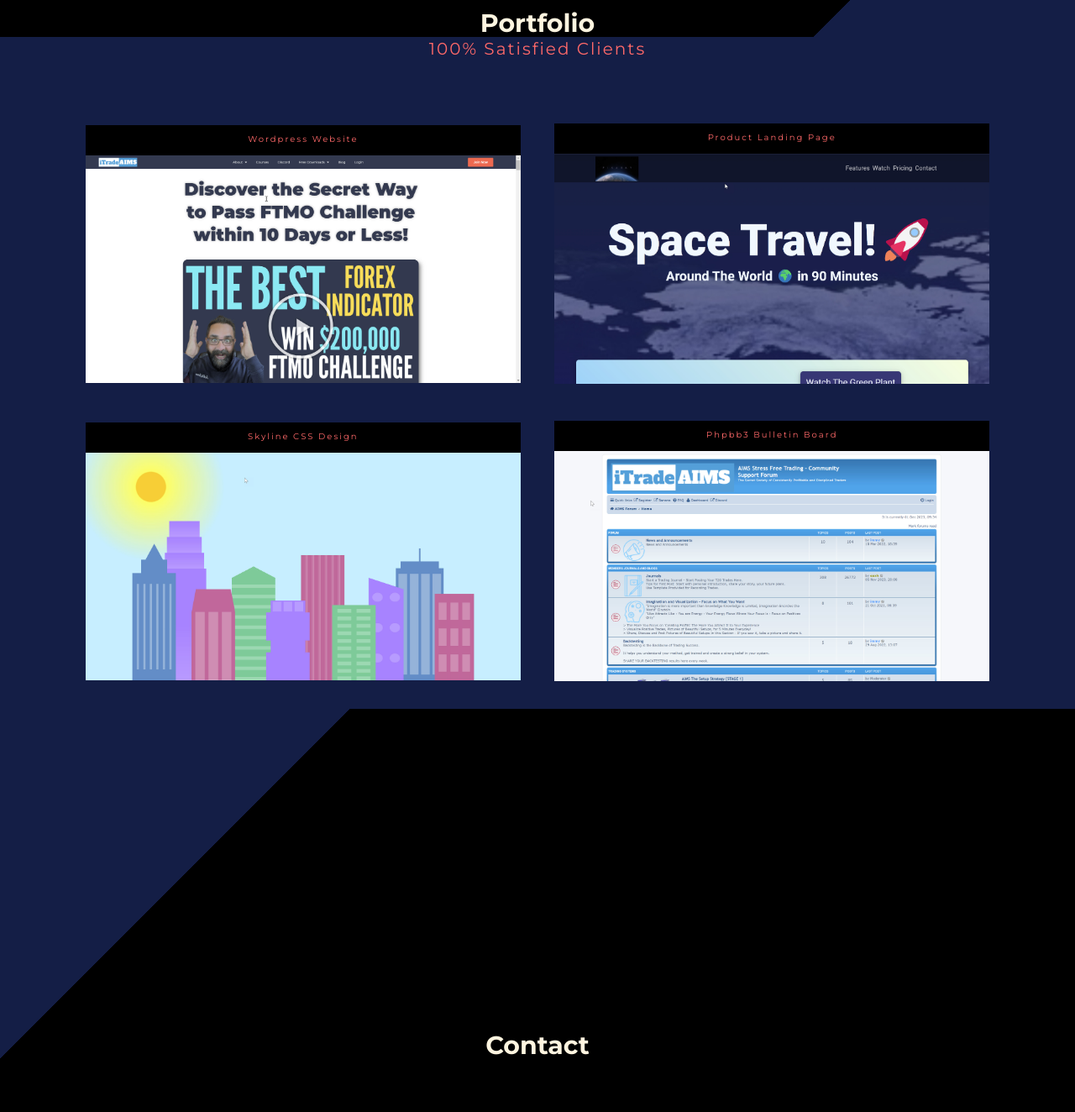
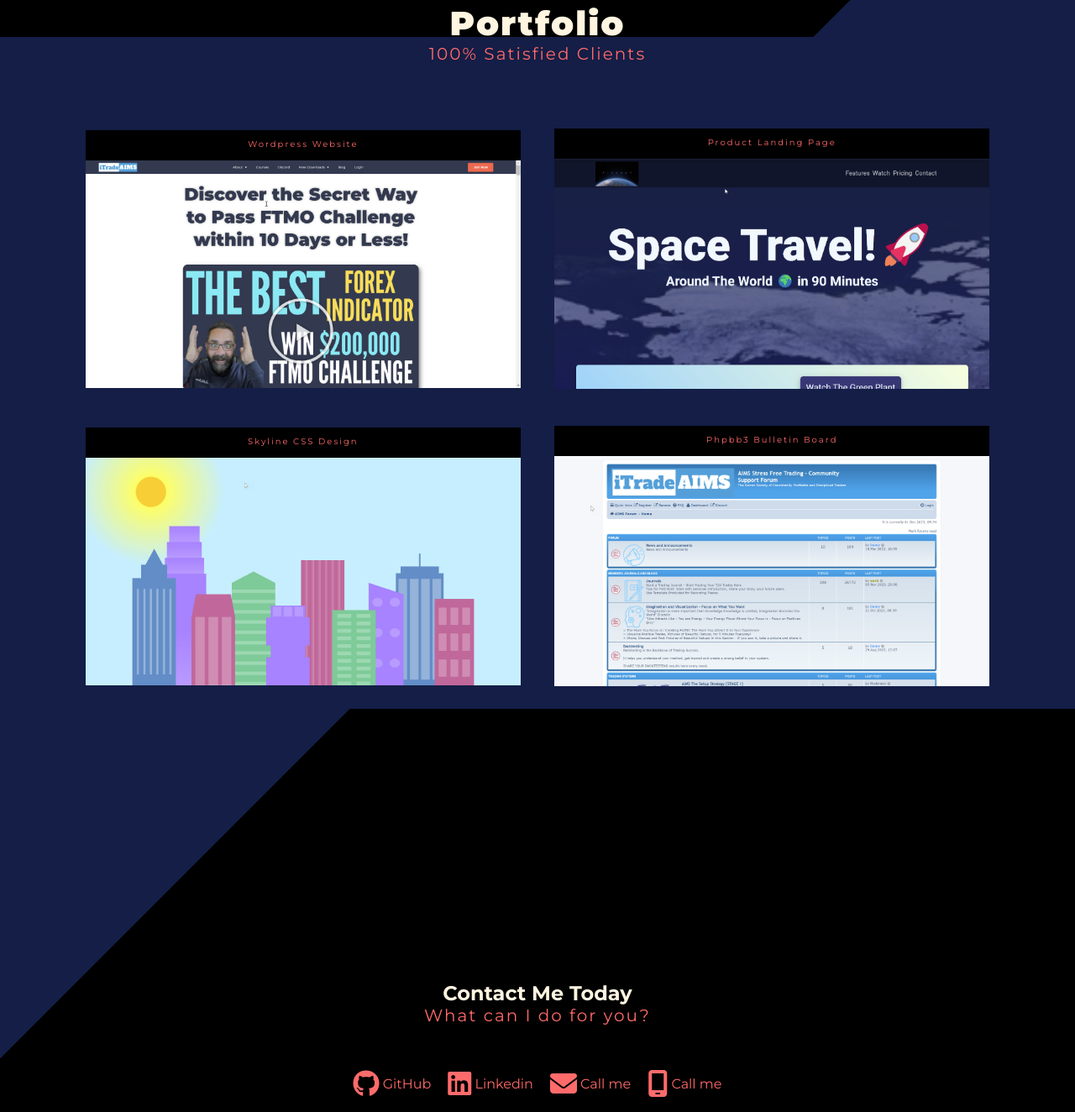
Before and after one commit to immy2good/portfolio, a plain HTML site: page index.html in a window 1280 px wide. Shown: the part 756-2080 px from the top of the page at 84% size. Drawn offline with Linux system fonts and the light colour scheme.

Commit message:
Update index.html

```diff
--- a/index.html
+++ b/index.html
@@ -15,6 +15,8 @@
         <link rel="preconnect" href="https://fonts.googleapis.com">
         <link rel="preconnect" href="https://fonts.gstatic.com" crossorigin>
         <link href="https://fonts.googleapis.com/css2?family=Montserrat:ital,wght@0,100;0,200;0,300;0,400;0,500;0,600;0,700;0,800;0,900;1,100;1,200;1,300;1,400;1,500;1,600;1,700;1,800;1,900&display=swap" rel="stylesheet">
+        <script src="https://kit.fontawesome.com/6c771f449a.js" crossorigin="anonymous"></script>
+
     </head>
     <body>
         <!--[if lt IE 7]>
@@ -40,7 +42,7 @@
             <div class="cover">
 
                 <h1 class="center-text">Hi! I M Yousafzai</h1>
-                <p>Web Developer and Digital Marketer</p>
+                <p class="center-text">Web Developer and Digital Marketer</p>
 
             </div>
 
@@ -53,9 +55,9 @@
 
         <section id="portfolio">
             <div class="portfolio">
-                <h1 class="center-text">Portfolio</h1>
+                <h2 class="center-text"> Portfolio</h2>
                 <p class="center-text">100% Satisfied Clients</p>
-                <div class="gallery center">
+                <div class="gallery">
                     <a href="https://itradeaims.net/" target="_blank" >
                     <div class="grid-item">
                     <div class="item-header"><p>Wordpress Website</p> </div>
@@ -96,7 +98,18 @@
         <!-- contact -->
         <section id="contact">
             <div class="container contact">
-            <h1>Contact</h1>
+
+            <div class="contact-header "><h2 center-text>Contact Me Today </h2>
+                <p center-text >What can I do for you? </p>
+            </div>
+            <div class="contact-icons">
+                <a href="https://github.com/immy2good/" target="_blank" class="contact-link"><i class="fa-brands fa-github fa-2xl " style="color: #ff6b6b;"></i>  GitHub</a>
+                <a href="https://www.linkedin.com/in/immy-yousafzai/" target="_blank" class="contact-link"><i class="fa-brands fa-linkedin fa-2xl" style="color: #ff6b6b;"></i>  Linkedin </a>
+                <a href="mailto:imran2good@hotmail.com" target="_blank" class="contact-link"><i class="fa-solid fa-envelope fa-2xl" style="color: #ff6b6b;"></i>  Call me</a>
+                <a href="tel:0044-74272-49971" target="_blank" class="contact-link"><i class="fa-solid fa-mobile-screen fa-2xl" style="color: #ff6b6b;"></i>  Call me</a>
+            </div>
+
+
 
             </div>
 
```
